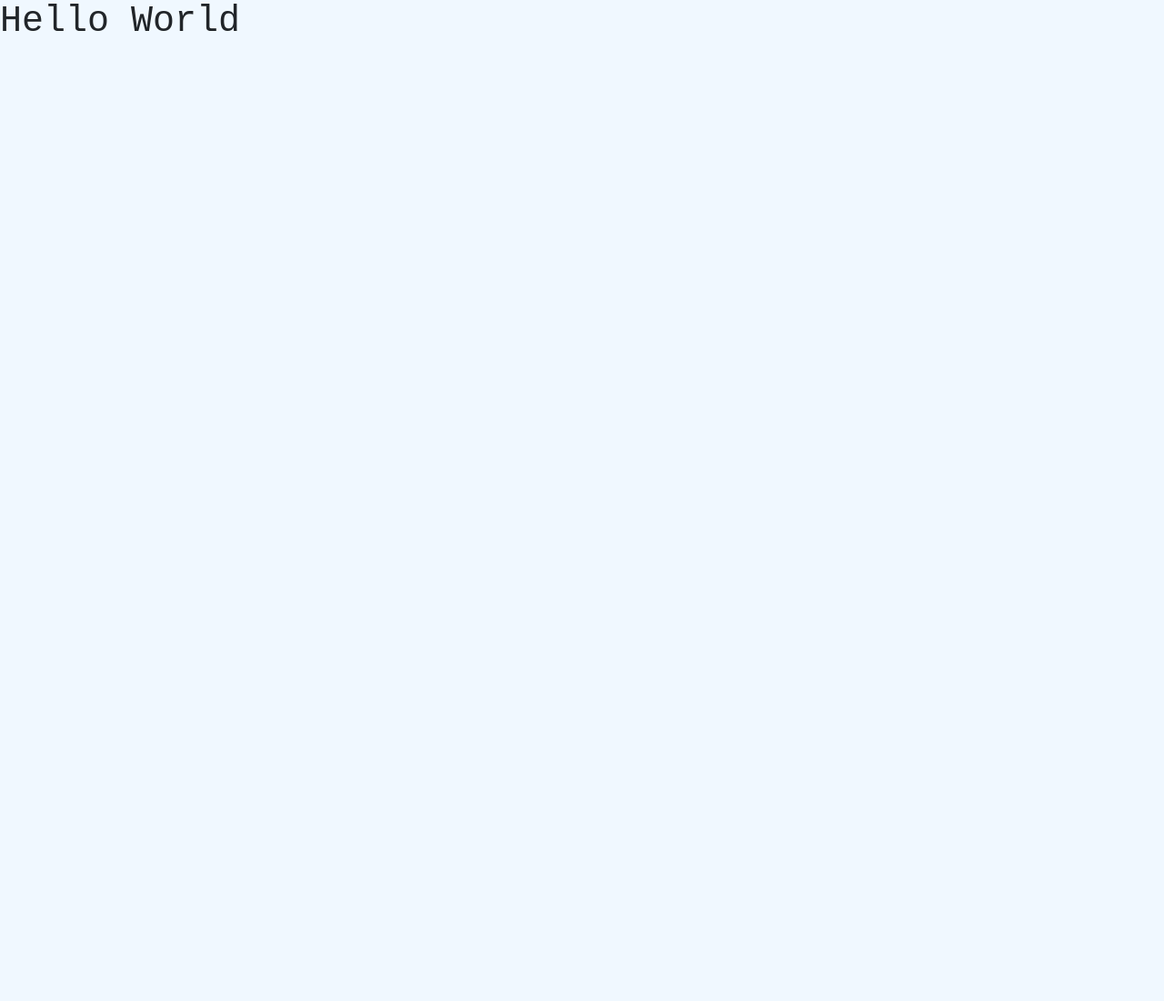
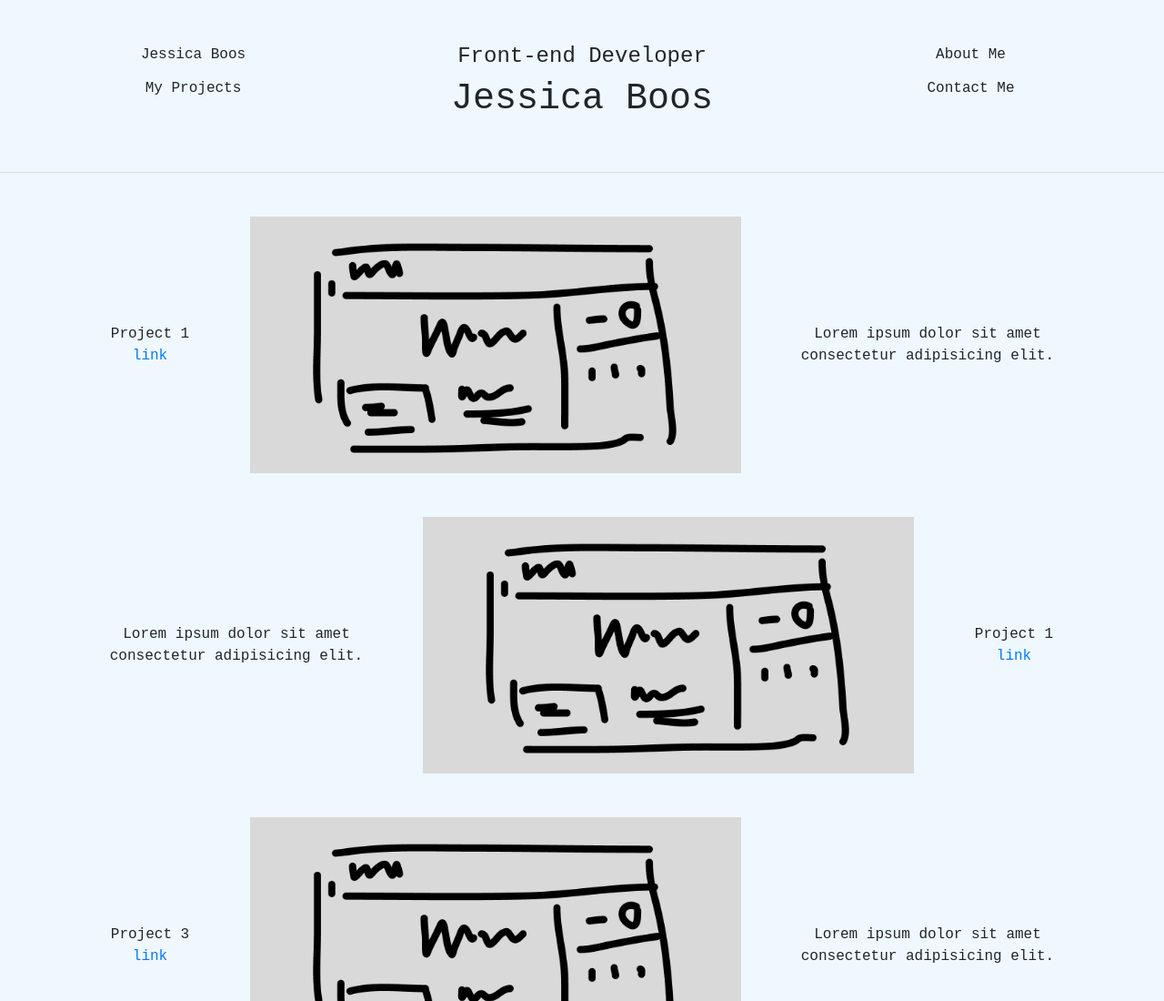
Before and after one commit to JessicaBoos/portfolio-project, a plain HTML site: page index.html in a window 1280 px wide. Shown: the top 1100 px of the page at 91% size. Before the commit the page ends 800 px from the top, so only its background shows below. Drawn offline with nearby package versions, Linux system fonts and the light colour scheme; a web font is replaced by a local one.

Commit message:
added basic website structure

```diff
--- a/index.html
+++ b/index.html
@@ -10,6 +10,130 @@
       integrity="sha384-xOolHFLEh07PJGoPkLv1IbcEPTNtaed2xpHsD9ESMhqIYd0nLMwNLD69Npy4HI+N"
       crossorigin="anonymous"
     />
+    <link rel="stylesheet" href="style.css" />
+    <link rel="preconnect" href="https://fonts.googleapis.com" />
+    <link rel="preconnect" href="https://fonts.gstatic.com" crossorigin />
+    <link
+      href="https://fonts.googleapis.com/css2?family=Jersey+25&display=swap"
+      rel="stylesheet"
+    />
+  </head>
+  <body>
+    <div class="container mt-5 mb-5">
+      <div class="row text-center">
+        <div class="col-3">Jessica Boos</div>
+        <div class="col-6 font-weight-bold"><h4>Front-end Developer</h4></div>
+        <div class="col-3">About Me</div>
+      </div>
+      <div class="row text-center">
+        <div class="col-3">My Projects</div>
+        <div class="col-6 font-weight-bold"><h1>Jessica Boos</h1></div>
+        <div class="col-3">Contact Me</div>
+      </div>
+    </div>
+    <hr />
+    <div class="container text-center">
+      <div class="row align-items-center mt-5 mb-5">
+        <div class="col-2">
+          Project 1 <br />
+          <a href="#" class="m-3">link</a>
+        </div>
+        <div class="col-6">
+          <img
+            class="img-fluid"
+            src="images/website.png"
+            alt="Project picure"
+          />
+        </div>
+        <div class="col-4">
+          Lorem ipsum dolor sit amet consectetur adipisicing elit.
+        </div>
+      </div>
+      <div class="row align-items-center mt-5 mb-5">
+        <div class="col-4">
+          Lorem ipsum dolor sit amet consectetur adipisicing elit.
+        </div>
+        <div class="col-6">
+          <img
+            class="img-fluid"
+            src="images/website.png"
+            alt="Project picure"
+          />
+        </div>
+        <div class="col-2">
+          Project 1 <br />
+          <a href="#" class="m-3">link</a>
+        </div>
+      </div>
+      <div class="row align-items-center mt-5 mb-5">
+        <div class="col-2">
+          Project 3 <br />
+          <a href="#" class="m-3">link</a>
+        </div>
+        <div class="col-6">
+          <img
+            class="img-fluid"
+            src="images/website.png"
+            alt="Project picure"
+          />
+        </div>
+        <div class="col-4">
+          Lorem ipsum dolor sit amet consectetur adipisicing elit.
+        </div>
+      </div>
+    </div>
+
+    <hr />
+
+    <div class="container">
+      <div class="row align-items-center mt-5 mb-5">
+        <div class="col-8">
+          <h1>About me</h1>
+          <br />
+          Hello, my name is Jessica Boos. I'm a front end developer based in
+          Dortmund, Germany!
+        </div>
+        <div class="col-4">
+          <img class="img-fluid" src="images/person.png" alt="Person picture" />
+        </div>
+      </div>
+    </div>
+    <hr />
+
+    <div class="container">
+      <div class="row align-items-center">
+        <div class="col-6">
+          <div class="mt-5 mb-5">
+            <a href="mailto:jessica.boos28@gmail.com"
+              >jessica.boos28@gmail.com</a
+            >
+          </div>
+          <br />
+          <div class="mb-5">+49 1575 7192471</div>
+        </div>
+        <div class="col-6 text-right mt-5 mb-5">
+          <h1>Contact me</h1>
+          <br />
+          If you want me on your team for the next project, just contact me via
+          email or call!
+        </div>
+      </div>
+    </div>
+    <hr />
+
+    <div class="container mt-5 mb-5">
+      <div class="row text-center">
+        <div class="col-3">Jessica Boos</div>
+        <div class="col-6 font-weight-bold"><h4>Front-end Developer</h4></div>
+        <div class="col-3">About Me</div>
+      </div>
+      <div class="row text-center">
+        <div class="col-3">My Projects</div>
+        <div class="col-6 font-weight-bold"><h1>Jessica Boos</h1></div>
+        <div class="col-3">Contact Me</div>
+      </div>
+    </div>
+
     <script
       src="https://cdn.jsdelivr.net/npm/jquery@3.5.1/dist/jquery.slim.min.js"
       integrity="sha384-DfXdz2htPH0lsSSs5nCTpuj/zy4C+OGpamoFVy38MVBnE+IbbVYUew+OrCXaRkfj"
@@ -20,16 +144,5 @@
       integrity="sha384-Fy6S3B9q64WdZWQUiU+q4/2Lc9npb8tCaSX9FK7E8HnRr0Jz8D6OP9dO5Vg3Q9ct"
       crossorigin="anonymous"
     ></script>
-
-    <link rel="stylesheet" href="style.css" />
-    <link rel="preconnect" href="https://fonts.googleapis.com" />
-    <link rel="preconnect" href="https://fonts.gstatic.com" crossorigin />
-    <link
-      href="https://fonts.googleapis.com/css2?family=Jersey+25&display=swap"
-      rel="stylesheet"
-    />
-  </head>
-  <body>
-    <h1>Hello World</h1>
   </body>
 </html>
```
Also changed, not shown: images/person.png (added), images/website.png (added).
